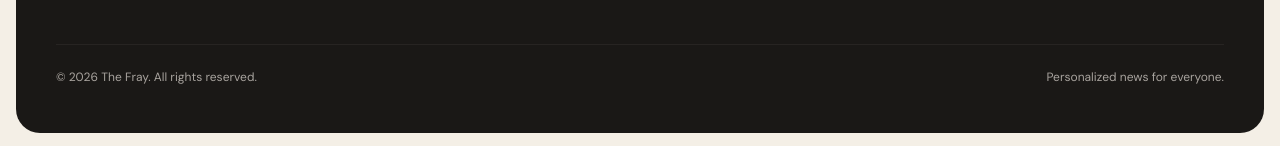
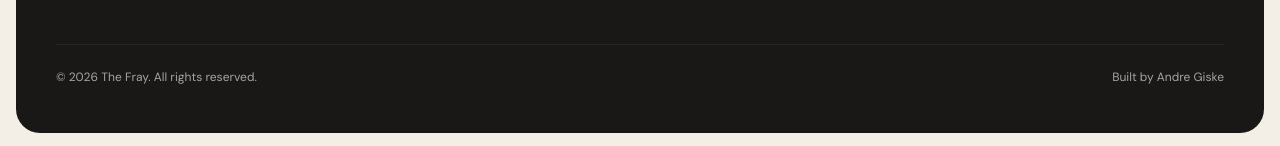
Before and after one commit to dregiske/personal-news-rec, a React (Vite) app in the folder frontend/: page / in a window 1280 px wide. Shown: the part 1447-1593 px from the top of the page. Built offline with nearby package versions, Linux system fonts and the light colour scheme; no server answers.

Commit message:
added link to my portfolio

```diff
--- a/frontend/src/components/Footer.tsx
+++ b/frontend/src/components/Footer.tsx
@@ -53,7 +53,15 @@
               © {new Date().getFullYear()} {APP_NAME}. All rights reserved.
             </p>
             <p className="text-xs text-fray-muted">
-              Personalized news for everyone.
+              Built by{" "}
+              <a
+                href="https://www.andregiske.com"
+                target="_blank"
+                rel="noopener noreferrer"
+                className="hover:text-fray-ink transition-colors duration-200"
+              >
+                Andre Giske
+              </a>
             </p>
           </div>
         </div>
```
